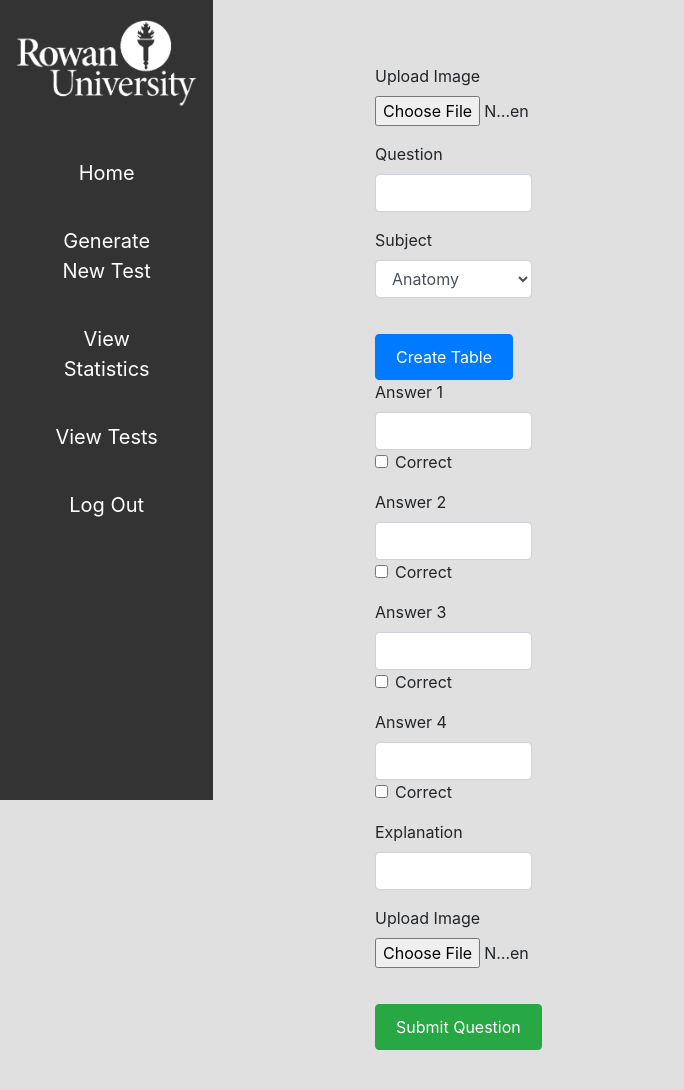
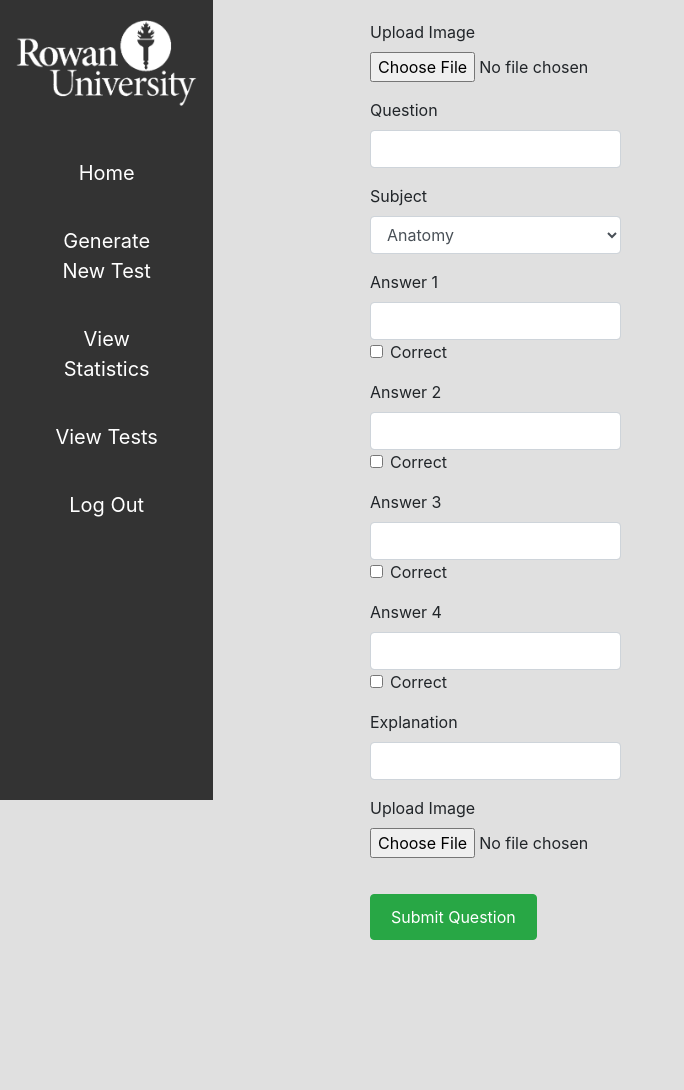
Before and after one commit to jacobdelega/OMMProject, a Flask app: page /addQuestion in a window 1280 px wide. Shown: the whole page, without its empty margins (0-684 px from the left). After the commit the page ends 940 px from the top, so only its background shows below. Run offline with Flask 3, Linux system fonts and the light colour scheme; some libraries are stand-ins or nearby versions.

Commit message:
Update addQuestion.html
too use when adding Aidans HTML

```diff
--- a/templates/addQuestion.html
+++ b/templates/addQuestion.html
@@ -2,21 +2,21 @@
 
 {% block content %}
 
-<div class="container mt-4">
-    <form method="POST" action="{{ url_for('addQuestion') }}">
+<div class="custom-container">
+    <form method="POST" action="{{ url_for('addQuestion') }}" enctype="multipart/form-data">
         <div class="row1">
             <!-- Container 1: Upload Image -->
-            <div class="col-md-6">
+            <div class="col-md-9">
                 <div class="form-group">
                     <label for="uploadImage">Upload Image</label>
-                    <input type="file" class="form-control-file" id="uploadImage">
+                    <input type="file" class="form-control-file" id="uploadImage" name="image">
                 </div>
             </div>
         </div>
 
         <div class="row2">
             <!-- Container 2: Question Input, Tag, Category, Create Table -->
-            <div class="col-md-6">
+            <div class="col-md-9">
                 <div class="form-group">
                     <label for="questionInput">Question</label>
                     <input type="text" class="form-control" id="questionInput" name="questionInput">
@@ -24,24 +24,23 @@
                 <div class="form-group">
                     <label for="subjectDropdown">Subject</label>
                     <select class="form-control" id="subjectDropdown" name="subjectDropdown">
-                        <option value="Anatomy">Anatomy</option>
-                        <option value="tag2">Bio Mechanics</option>
-                        <option value="tag3">Lymphatics</option>
-                        <option value="tag4">H.E.E.N.T</option>
-                        <option value="tag5">Cardiopulmonary</option>
-                        <option value="tag6">Gastrointestinal</option>
-                        <option value="tag7">Pregnancy</option>
-                        <option value="tag8">Pediatrics</option>
-                        <option value="tag9">Orthopedics/Gait</option>
+                        <option value="anatomy">Anatomy</option>
+                        <option value="biomechanics">Bio Mechanics</option>
+                        <option value="lymphatics">Lymphatics</option>
+                        <option value="heent">H.E.E.N.T</option>
+                        <option value="cardiopulmonary">Cardiopulmonary</option>
+                        <option value="gastrointestinal">Gastrointestinal</option>
+                        <option value="pregnancy">Pregnancy</option>
+                        <option value="pediatrics">Pediatrics</option>
+                        <option value="orthopedic/gaint">Orthopedics/Gait</option>
                     </select>
                 </div>
-                <button class="btn btn-primary">Create Table</button>
             </div>
         </div>
 
         <div class="row3">
             <!-- Container 3: Answers -->
-            <div class="col-md-6">
+            <div class="col-md-9">
                 <div class="form-group">
                     <label for="answer1">Answer 1</label>
                     <input type="text" class="form-control" name="answer1" id="answer1">
@@ -79,18 +78,27 @@
 
         <div class="row4">
             <!-- Container 4: Explanation Input, Upload Image, Submit Question -->
-            <div class="col-md-6">
+            <div class="col-md-9">
                 <div class="form-group">
                     <label for="explanationInput">Explanation</label>
                     <input type="text" class="form-control" id="explanationInput" name="explanationInput">
                 </div>
                 <div class="form-group">
                     <label for="uploadExplanationImage">Upload Image</label>
-                    <input type="file" class="form-control-file" id="uploadExplanationImage">
+                    <input type="file" class="form-control-file" id="uploadExplanationImage" name="explanationImage">
                 </div>
                 <button class="btn btn-success">Submit Question</button>
             </div>
         </div>
     </form>
 </div>
+<style>
+    .custom-container {
+        /* Add your custom styles here */
+        margin: auto; /* Center the container */
+        max-width: none; /* Remove max-width restriction */
+        padding-left: 15px;
+        padding-right: 15px;
+    }
+</style>
 {% endblock %}
```
